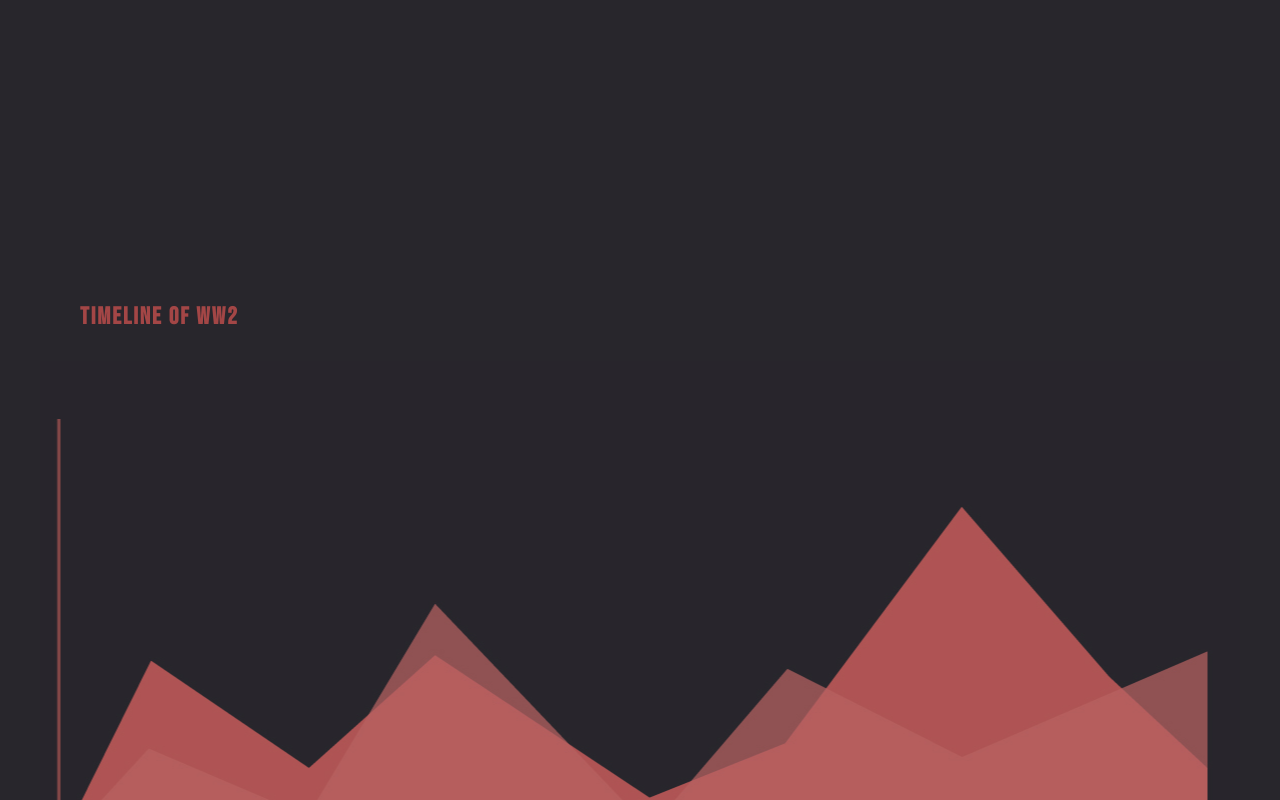
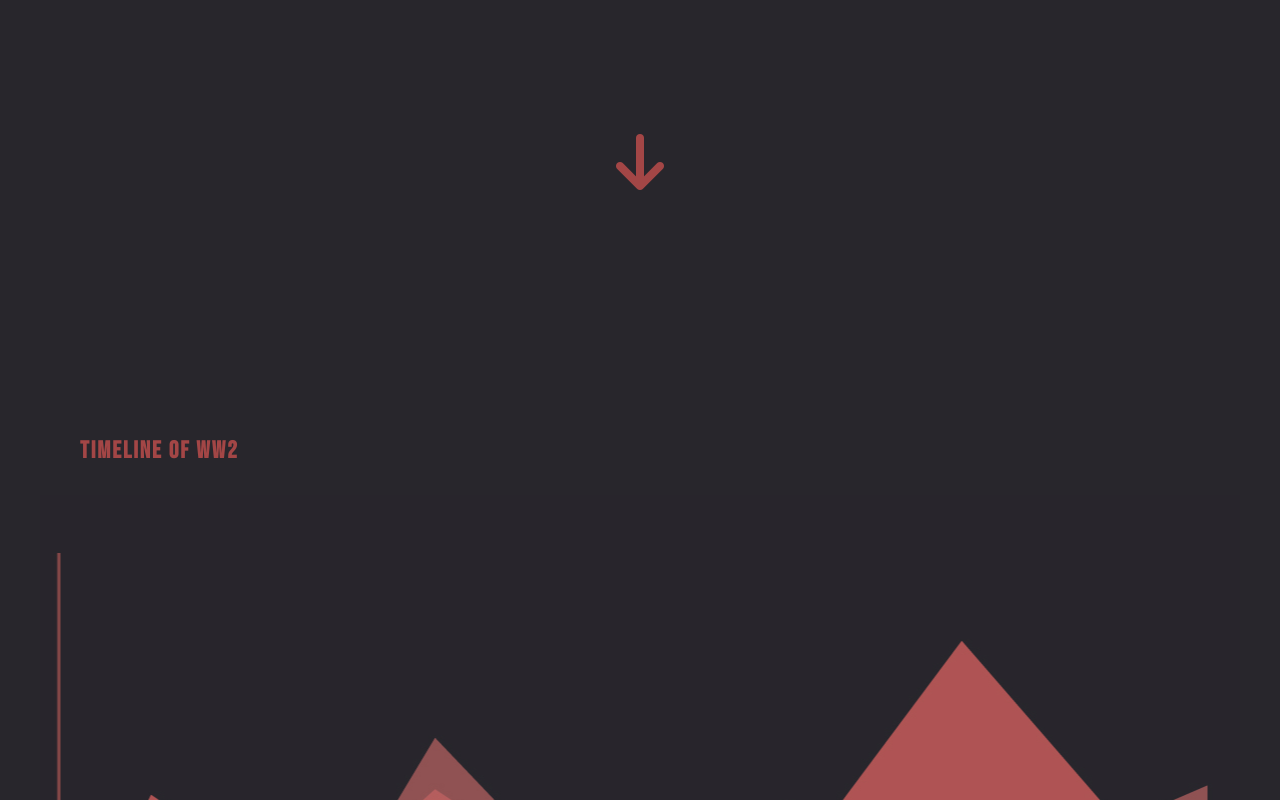
Before and after one commit to Stuartpkd/Watching-the-Numbers, a plain HTML site: page index.html in a window 1280 px wide. Shown: the part 1780-2580 px from the top of the page. Drawn offline with Linux system fonts and the light colour scheme; files whose address does not match are found by name.

Commit message:
add improved spacing to graph section + arrow icon to index page

```diff
--- a/assets/CSS/style.css
+++ b/assets/CSS/style.css
@@ -19,6 +19,13 @@ p {
     font-family: Montserrat, sans-serif;
     font-weight: 300;
     font-size: xx-large;
+}
+
+/* arrow styling*/
+
+#arrow-down {
+    text-align: center;
+
 }
 
 /* header and logo styling */
@@ -111,7 +118,7 @@ nav ul {
 .outer-div {
 
     height: 600px;
-    width: 100%;
+    max-width: 100%;
 
     display: flex;
 
@@ -169,13 +176,14 @@ nav ul {
 
 #war-timeline {
     height: 1000px;
-    width: 100%;
+    max-width: 100%;
 
     display: flex;
 
-    align-content: center;
+
     justify-content: center;
-    margin: 40px 0;
+    margin: 70px 0;
+    padding: 40px 40px;
 }
 
 #casualties-container {
@@ -184,6 +192,7 @@ nav ul {
 
 #casualties-container>h1 {
     padding: 92px 0 0 40px;
+
 }
 
 #asia-graph {
--- a/index.html
+++ b/index.html
@@ -60,6 +60,12 @@
         </div>
     </section>
 
+
+    <div id="arrow-down">
+        <i class="fa-solid fa-arrow-down fa-4x"></i>
+    </div>
+
+
     <section id="war-timeline">
         <div id="casualties-container">
             <h1>Timeline of WW2</h1>
@@ -73,6 +79,10 @@
         </div>
 
     </section>
+
+    <div id="arrow-down">
+        <i class="fa-solid fa-arrow-down fa-4x"></i>
+    </div>
 
     <section id="war-timeline">
         <div id="casualties-container">
@@ -93,6 +103,9 @@
         social links here
 
     </footer>
+
+    <!--font awesome script-->
+    <script src="https://kit.fontawesome.com/f0c2b5c4bf.js" crossorigin="anonymous"></script>
 </body>
 
 </html>
```
